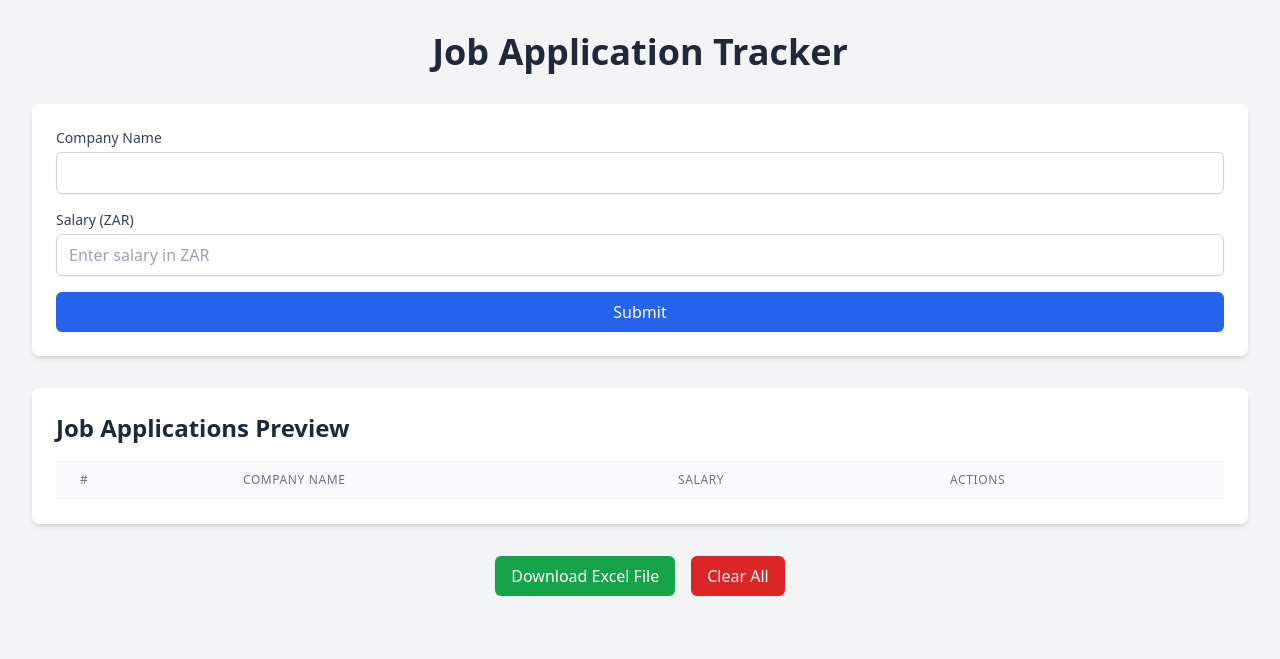
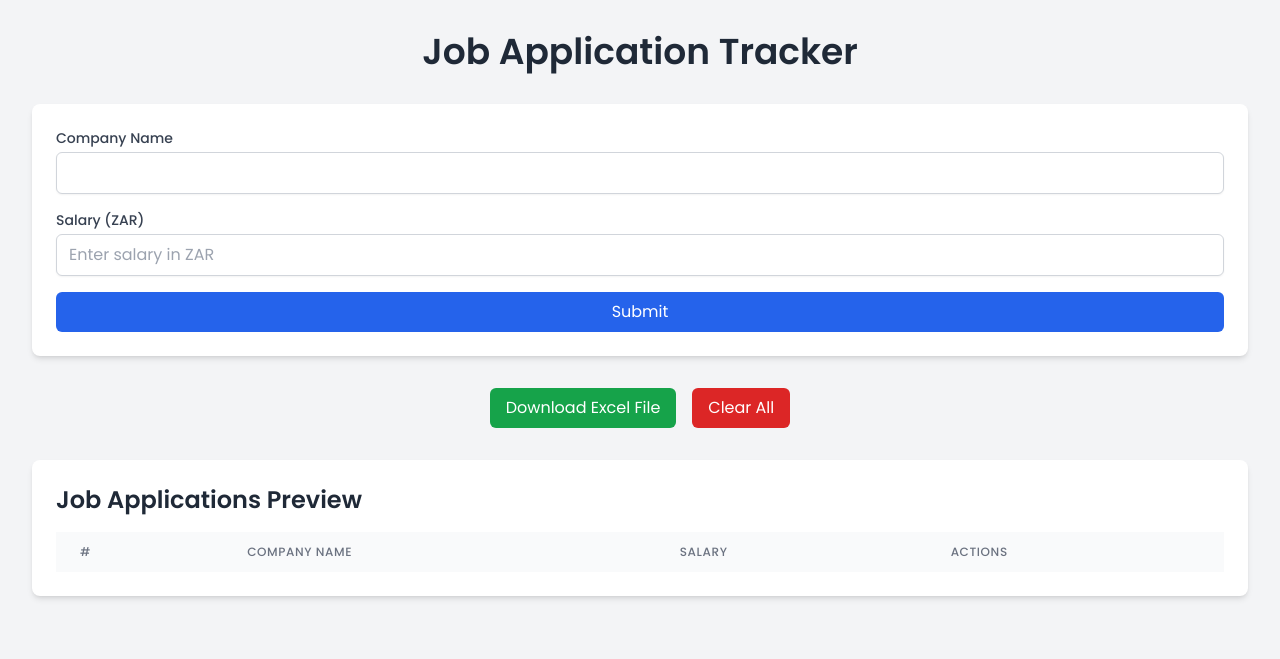
Before and after one commit to Lugan2004/Job-Application-Tracker, a Flask app: page / in a window 1280 px wide. Shown: the top 659 px of the page. Run offline with Flask 3, Linux system fonts and the light colour scheme; lists and menus that the app fills with data are empty; some libraries are stand-ins or nearby versions.

Commit message:
added new font

```diff
--- a/Job-tracker/templates/index.html
+++ b/Job-tracker/templates/index.html
@@ -4,9 +4,17 @@
     <meta charset="UTF-8">
     <meta name="viewport" content="width=device-width, initial-scale=1.0">
     <title>Job Application Tracker</title>
+    <!-- Add Poppins font from Google Fonts -->
+    <link href="https://fonts.googleapis.com/css2?family=Poppins:wght@400;500;600&display=swap" rel="stylesheet">
     <script src="https://cdn.tailwindcss.com"></script>
+    <!-- Apply Poppins font to the entire app -->
+    <style>
+        body {
+            font-family: 'Poppins', sans-serif;
+        }
+    </style>
 </head>
-<body class="bg-gray-100 font-sans">
+<body class="bg-gray-100">
     <div class="container mx-auto p-8">
         <!-- Header -->
         <h1 class="text-4xl font-bold text-center text-gray-800 mb-8">Job Application Tracker</h1>
@@ -28,6 +36,20 @@
                 <button type="submit"
                         class="w-full bg-blue-600 text-white py-2 px-4 rounded-md hover:bg-blue-700 focus:outline-none focus:ring-2 focus:ring-blue-500">
                     Submit
+                </button>
+            </form>
+        </div>
+
+        <!-- Download and Clear All Buttons -->
+        <div class="flex justify-center space-x-4 mb-8">
+            <a href="{{ url_for('download_file') }}"
+               class="bg-green-600 text-white py-2 px-4 rounded-md hover:bg-green-700 focus:outline-none focus:ring-2 focus:ring-green-500">
+                Download Excel File
+            </a>
+            <form method="POST" action="{{ url_for('clear_all') }}">
+                <button type="submit"
+                        class="bg-red-600 text-white py-2 px-4 rounded-md hover:bg-red-700 focus:outline-none focus:ring-2 focus:ring-red-500">
+                    Clear All
                 </button>
             </form>
         </div>
@@ -71,20 +93,6 @@
                 </tbody>
             </table>
         </div>
-
-        <!-- Download and Clear All Buttons -->
-        <div class="flex justify-center space-x-4 mb-8 mt-8">
-            <a href="{{ url_for('download_file') }}"
-                class="bg-green-600 text-white py-2 px-4 rounded-md hover:bg-green-700 focus:outline-none focus:ring-2 focus:ring-green-500">
-                Download Excel File
-            </a>
-            <form method="POST" action="{{ url_for('clear_all') }}">
-                <button type="submit"
-                        class="bg-red-600 text-white py-2 px-4 rounded-md hover:bg-red-700 focus:outline-none focus:ring-2 focus:ring-red-500">
-                    Clear All
-                </button>
-            </form>
-        </div>
     </div>
 </body>
 </html>
```
